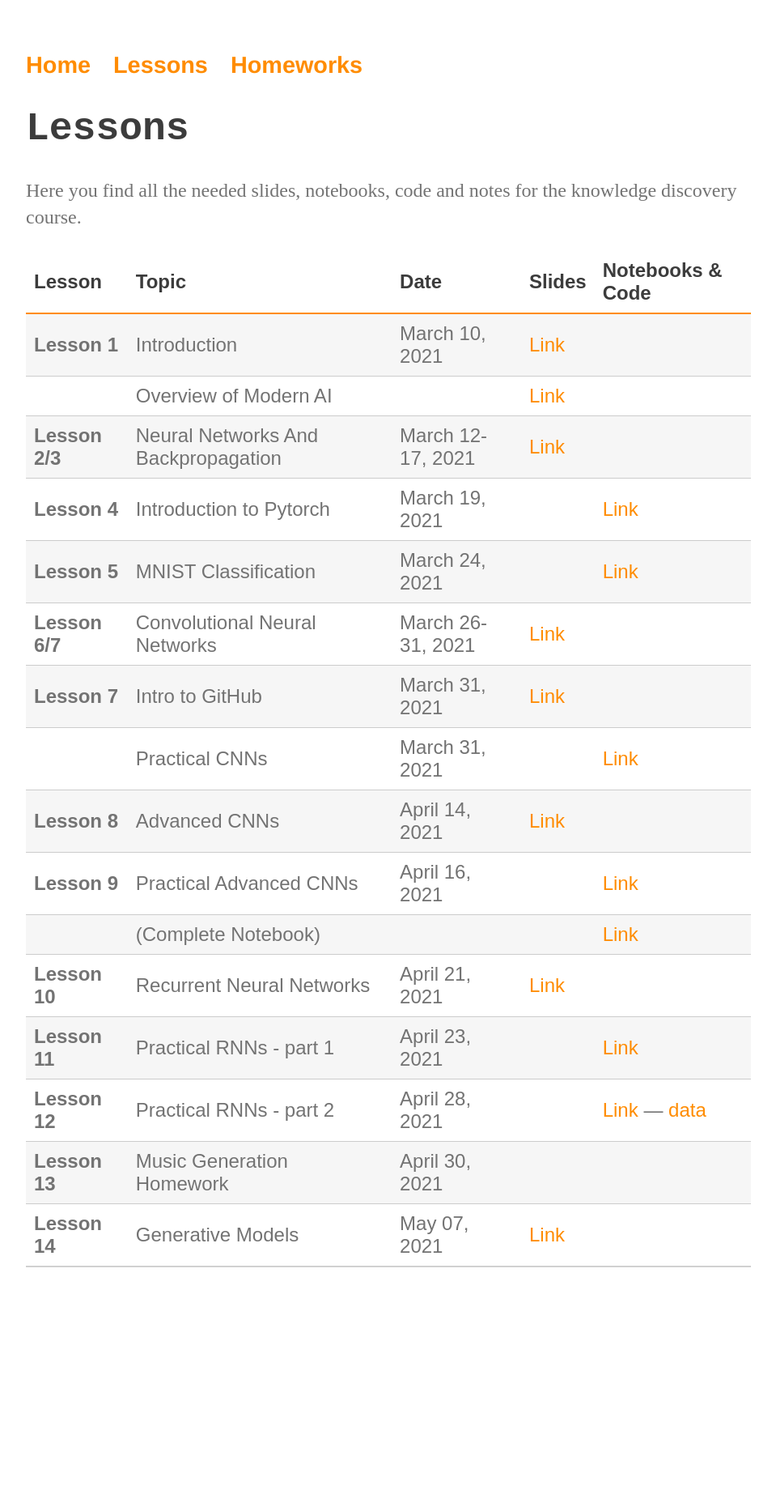
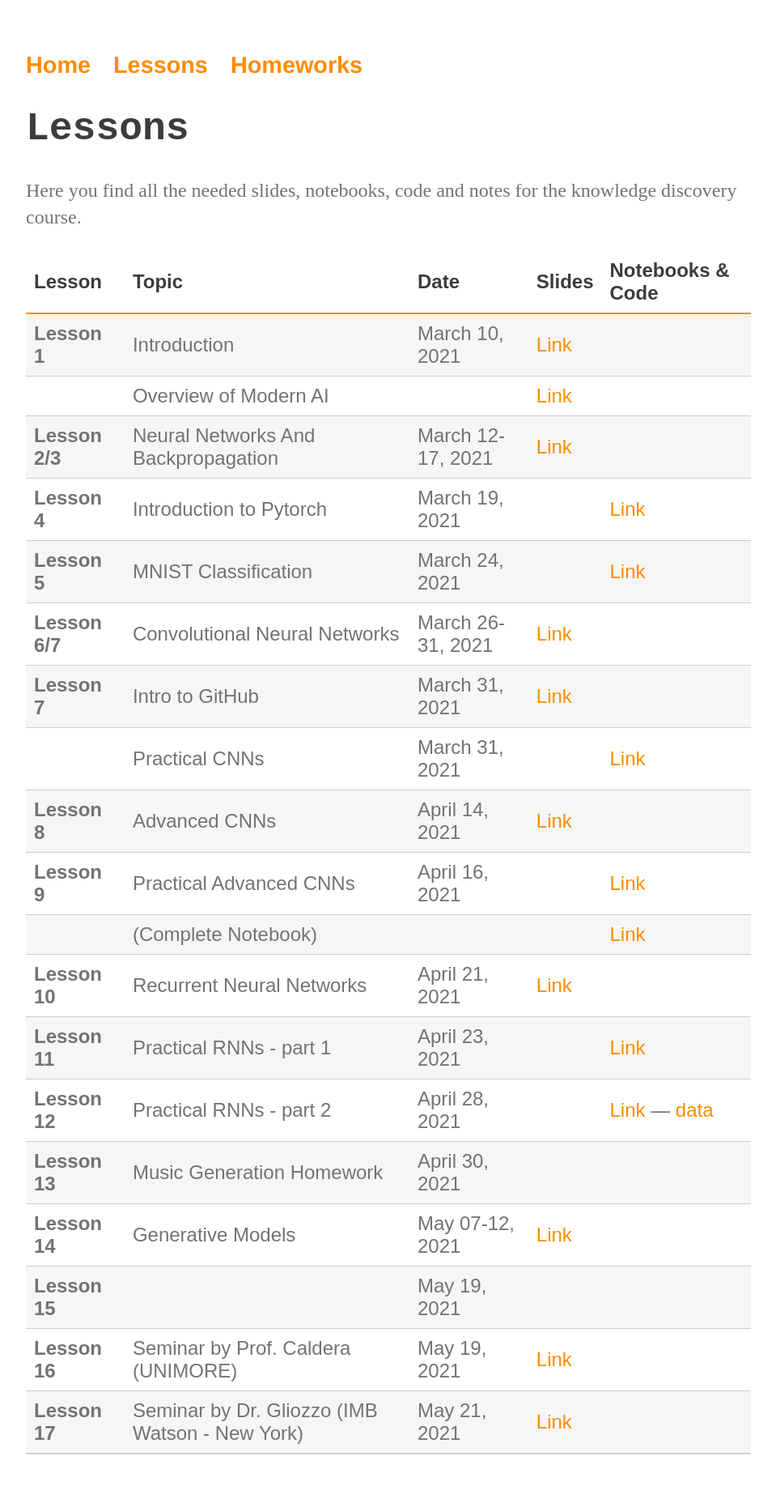
Before and after one commit to perceivelab/knowledge-discovery-course, a Jekyll site: the page built from lezioni.md, in a window 1280 px wide. Shown: the whole page at 81% size, without its empty margins (160-1119 px from the left). Built offline with Jekyll 4.4.1, drawn with Linux system fonts in a browser that asks for light colours; our own code applies the rules of GitHub Pages for plain Markdown files; before the commit the page ends 1625 px from its top, so only the background shows below that.

Commit message:
Update lezioni.md

```diff
--- a/lezioni.md
+++ b/lezioni.md
@@ -19,7 +19,11 @@ Here you find all the needed slides, notebooks, code and notes for the knowledge
 | **Lesson 11** | Practical RNNs - part 1 | April 23, 2021 |  | [Link](https://colab.research.google.com/drive/17gUBMmsw8sSaon9AgkP3MKBtuFiIu5w6?usp=sharing)  |
 | **Lesson 12** | Practical RNNs - part 2| April 28, 2021 |  | [Link](https://colab.research.google.com/drive/1bdrMmaGWtAJjEvy7pmTXmz_Hc5pab6MY?usp=sharing) --- [data](https://drive.google.com/file/d/13mSiTXXjMRFKsnu24f9Ro9w50V63NOof/view?usp=sharing) |
 | **Lesson 13** | Music Generation Homework| April 30, 2021 |  | |
-| **Lesson 14** | Generative Models | May 07, 2021 | [Link](https://drive.google.com/file/d/1El8t_3O8dSH_EO_ZB1jDR1uZe3-aGLfo/view?usp=sharing) |  |
+| **Lesson 14** | Generative Models | May 07-12, 2021 | [Link](https://drive.google.com/file/d/1El8t_3O8dSH_EO_ZB1jDR1uZe3-aGLfo/view?usp=sharing) |  |
+| **Lesson 15** |  | May 19, 2021 |  |  |
+| **Lesson 16** | Seminar by Prof. Caldera (UNIMORE) | May 19, 2021 | [Link](https://drive.google.com/file/d/1El8t_3O8dSH_EO_ZB1jDR1uZe3-aGLfo/view?usp=sharing) |  |
+| **Lesson 17** | Seminar by Dr. Gliozzo (IMB Watson - New York) | May 21, 2021 | [Link](https://drive.google.com/file/d/1El8t_3O8dSH_EO_ZB1jDR1uZe3-aGLfo/view?usp=sharing) |  |
+
 
 
 
```
